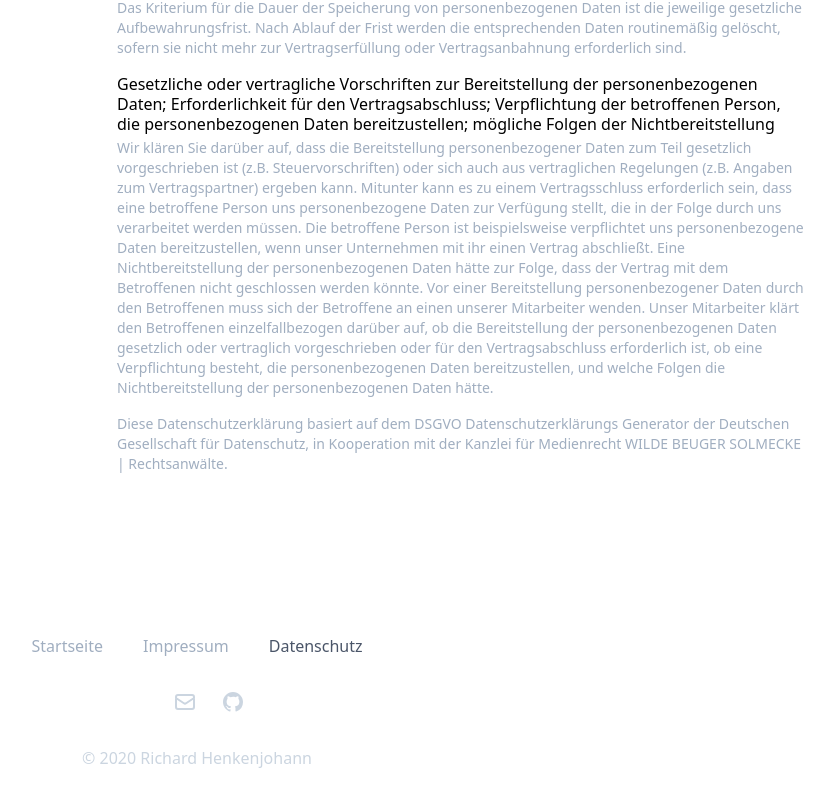
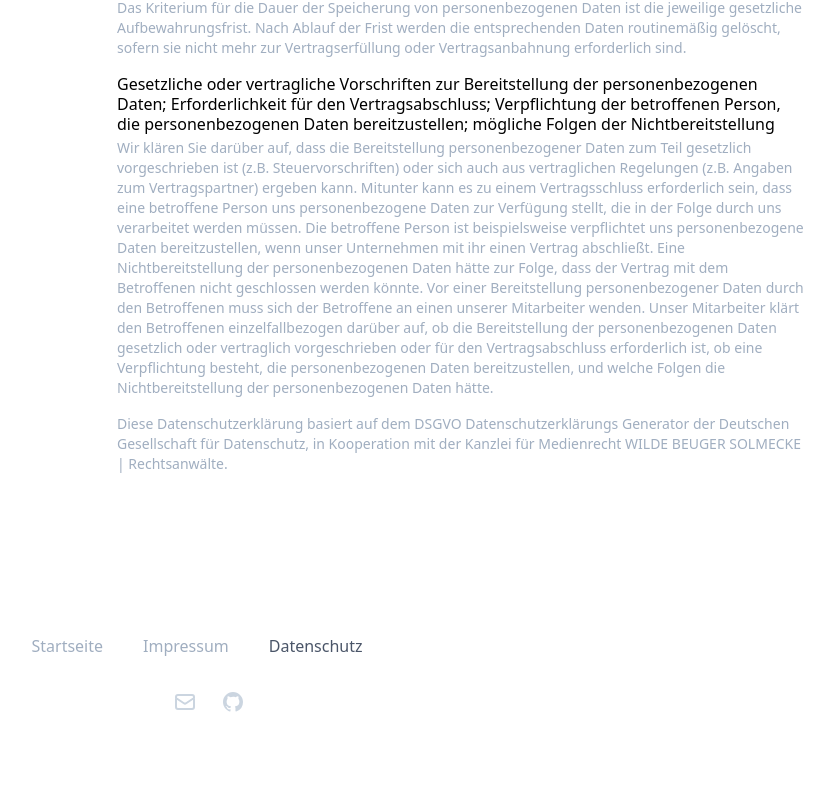
Before and after one commit to ferienpass/website, a Nuxt app: page /datenschutz in a window 1280 px wide. Shown: the part 1526-2330 px from the top of the page, without its empty margins (443-1277 px from the left). After the commit the page ends 2288 px from the top, so only its background shows below. Built offline with nearby package versions, Linux system fonts and the light colour scheme; what @tailwindcss/ui would draw is missing.

Commit message:
Remove copyright footer section

```diff
--- a/components/LayoutFooter.vue
+++ b/components/LayoutFooter.vue
@@ -24,11 +24,6 @@
           <icon-github class="w-6 h-6"></icon-github>
         </a>
       </div>
-      <div class="mt-8">
-        <p class="text-center text-base leading-6 text-gray-400">
-          &copy; {{ currentDate.getFullYear() }} Richard Henkenjohann
-        </p>
-      </div>
     </div>
   </div>
 </template>
@@ -43,7 +38,6 @@
     components: {IconGithub, IconEmail, LinkEmail},
     data() {
       return {
-        currentDate: new Date,
         navigation: [
           {
             href: '/',
```
